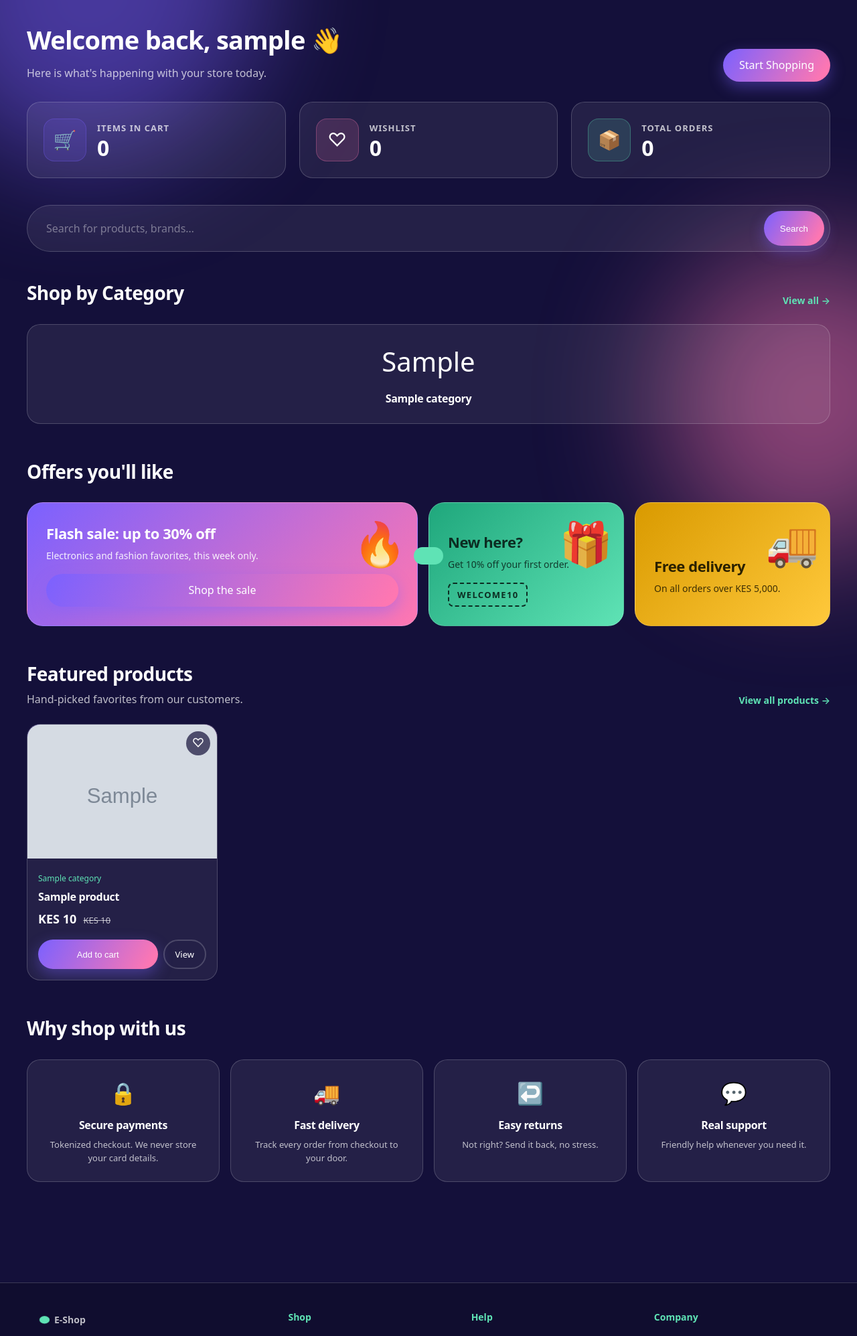
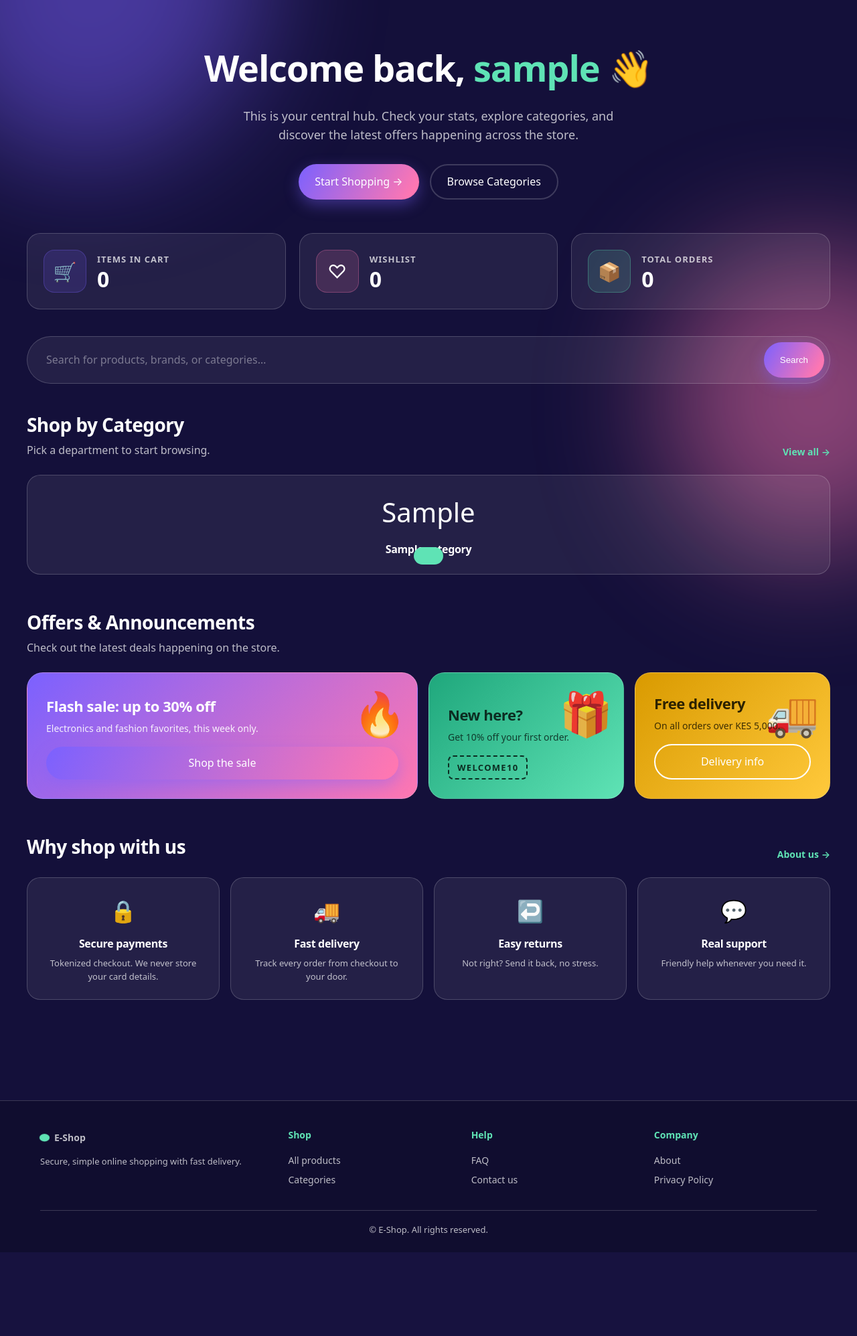
Before and after one commit to Trapcoder003/OnlineStore, a Django app: page / in a window 1280 px wide. Shown: the part 69-2064 px from the top of the page at 67% size. After the commit the page ends 1939 px from the top, so only its background shows below. Run offline with Django 5.2, Linux system fonts and the light colour scheme; a user stored in the database is signed in; tables that the repository leaves empty hold one stand-in row (values such as "Sample post"); grey boxes marked "Sample" are stand-in pictures.

Commit message:
redesigned dashboard

```diff
--- a/shopApp/templates/pages/home.html
+++ b/shopApp/templates/pages/home.html
@@ -13,7 +13,7 @@
   <input type="checkbox" id="nav-toggle" aria-label="Toggle menu">
   <div class="wrap">
     <a class="brand" href="{% url 'home' %}"><i></i>E-Shop</a>
-    <label class="burger" for="nav-toggle"><span></span><span></span><span></span></label>
+    <label class="burger" for="nav-toggle"><span></span><span></span></label>
     <nav class="links">
       <a href="{% url 'shop' %}">Shop</a>
       <a href="#categories">Categories</a>
@@ -31,27 +31,33 @@
 
 <main class="wrap page">
 
-  <!-- Dashboard Header -->
-  <section class="dash-head">
+  <!-- Dashboard Hero Header -->
+  <section class="dash-head" style="margin-top: 30px; margin-bottom: 50px; justify-content: center; text-align: center;">
     <div>
-      <h1>Welcome back{% if user.is_authenticated %}, {{ user.username }}{% endif %} 👋</h1>
-      <p>Here is what's happening with your store today.</p>
-    </div>
-    <div class="dash-actions">
-      <a class="btn" href="{% url 'shop' %}">Start Shopping</a>
+      <h1 style="font-size: clamp(36px, 5vw, 54px); margin-bottom: 16px;">
+        Welcome back{% if user.is_authenticated %}, <span style="color: var(--mint);">{{ user.username }}</span>{% endif %} 👋
+      </h1>
+      <p style="font-size: 18px; max-width: 600px; margin: 0 auto 30px; color: var(--soft);">
+        This is your central hub. Check your stats, explore categories, and discover the latest offers happening across the store.
+      </p>
+      <div class="cta" style="display: flex; gap: 16px; justify-content: center; flex-wrap: wrap;">
+        <a class="btn" href="{% url 'shop' %}">Start Shopping →</a>
+        <a class="btn ghost" href="#categories">Browse Categories</a>
+      </div>
     </div>
   </section>
 
   <!-- Stats Row (Horizontal) -->
   <section class="stats-grid">
-
     <!-- Cart Stats -->
-    <div class="stat-card stat-cart">
+    <div class="stat-card stat-cart" style="position: relative;">
       <div class="stat-icon">🛒</div>
       <div class="stat-info">
         <span class="stat-label">Items in Cart</span>
         <span class="stat-value">{{ cart_count|default:"0" }}</span>
       </div>
+      <!-- Invisible link to make the whole card clickable -->
+      <a href="{% url 'cart' %}" style="position:absolute; inset:0; z-index:10;" aria-label="Go to cart"></a>
     </div>
 
     <!-- Wishlist Stats -->
@@ -71,103 +77,69 @@
         <span class="stat-value">0</span>
       </div>
     </div>
-
   </section>
 
-  <!-- Search & Trending -->
+  <!-- Search Section -->
   <section id="search" class="search-section">
     <form class="searchbox" action="{% url 'search' %}" method="get">
-      <input type="search" name="q" placeholder="Search for products, brands…" aria-label="Search">
+      <input type="search" name="q" placeholder="Search for products, brands, or categories…" aria-label="Search" required>
       <button class="btn" type="submit">Search</button>
     </form>
   </section>
 
-  <!-- Categories -->
+  <!-- Categories Section -->
   <section id="categories" class="dash-section">
     <div class="sec-head">
-      <div><h2>Shop by Category</h2></div>
+      <div><h2>Shop by Category</h2><p>Pick a department to start browsing.</p></div>
       <a class="link" href="{% url 'shop' %}">View all →</a>
     </div>
     <div class="cats">
       {% for c in categories %}
         <a class="cat" href="{% url 'category' c.slug %}">
-          <span class="e">{{ c.emoji }}</span>
+          <span class="e">{{ c.emoji|default:"🛍️" }}</span>
           <h3>{{ c.name }}</h3>
         </a>
       {% empty %}
-        <p style="color:var(--soft)">No categories added yet.</p>
+        <p style="color:var(--soft); grid-column: 1/-1; text-align: center;">No categories added yet.</p>
       {% endfor %}
     </div>
   </section>
 
-  <!-- Promotions -->
+  <!-- Promotions Section -->
   <section class="dash-section">
-    <div class="sec-head"><div><h2>Offers you'll like</h2></div></div>
+    <div class="sec-head">
+      <div><h2>Offers & Announcements</h2><p>Check out the latest deals happening on the store.</p></div>
+    </div>
     <div class="promos">
-      <article class="promo p1"><span class="big">🔥</span><h3>Flash sale: up to 30% off</h3><p>Electronics and fashion favorites, this week only.</p><a class="btn" href="{% url 'shop' %}">Shop the sale</a></article>
-      <article class="promo p2"><span class="big">🎁</span><h3>New here?</h3><p>Get 10% off your first order.</p><span class="code">WELCOME10</span></article>
-      <article class="promo p3"><span class="big">🚚</span><h3>Free delivery</h3><p>On all orders over KES 5,000.</p></article>
+      <article class="promo p1">
+        <span class="big">🔥</span>
+        <h3>Flash sale: up to 30% off</h3>
+        <p>Electronics and fashion favorites, this week only.</p>
+        <a class="btn" href="{% url 'shop' %}">Shop the sale</a>
+      </article>
+
+      <article class="promo p2">
+        <span class="big">🎁</span>
+        <h3>New here?</h3>
+        <p>Get 10% off your first order.</p>
+        <span class="code">WELCOME10</span>
+      </article>
+
+      <article class="promo p3">
+        <span class="big">🚚</span>
+        <h3>Free delivery</h3>
+        <p>On all orders over KES 5,000.</p>
+        <a class="btn" href="{% url 'shipping' %}" style="background:transparent; border:2px solid currentColor; box-shadow:none;">Delivery info</a>
+      </article>
     </div>
   </section>
 
-  <!-- Featured products -->
+  <!-- Trust Section -->
   <section class="dash-section">
     <div class="sec-head">
-      <div><h2>Featured products</h2><p>Hand-picked favorites from our customers.</p></div>
-      <a class="link" href="{% url 'shop' %}">View all products →</a>
+      <div><h2>Why shop with us</h2></div>
+      <a class="link" href="{% url 'about' %}">About us →</a>
     </div>
-
-    <div class="grid">
-      {% for p in featured %}
-      <article class="card">
-        <div class="thumb" style="--c1:#7b61ff;--c2:#ff77b1">
-          {% if p.image %}
-            <img src="{{ p.image.url }}" alt="{{ p.name }}" style="width:100%;height:100%;object-fit:cover">
-          {% else %}
-            <span>🛍️</span>
-          {% endif %}
-
-          {% if p.stock < 5 and p.stock > 0 %}
-            <em class="badge low">Only {{ p.stock }} left</em>
-          {% endif %}
-
-          <input class="heart-in" type="checkbox" id="w{{ p.id }}">
-          <label class="heart" for="w{{ p.id }}" aria-label="Add {{ p.name }} to wishlist"></label>
-        </div>
-
-        <div class="info">
-          <small>{{ p.category.name }}</small>
-          <h3>{{ p.name }}</h3>
-          <div class="price">
-            <strong>KES {{ p.price|floatformat:0 }}</strong>
-            {% if p.old_price %}<s>KES {{ p.old_price|floatformat:0 }}</s>{% endif %}
-          </div>
-          <div class="actions">
-            {% if p.stock > 0 %}
-              <form class="add-form" method="post" action="{% url 'cart_add' p.id %}" data-name="{{ p.name }}">
-                {% csrf_token %}
-                <input type="hidden" name="qty" value="1">
-                <input type="hidden" name="next" value="{{ request.path }}">
-                <button class="btn" type="submit">Add to cart</button>
-              </form>
-            {% else %}
-              <button class="btn ghost" type="button" disabled>Out of stock</button>
-            {% endif %}
-            <a class="btn ghost" href="{% url 'product' p.slug %}">View</a>
-          </div>
-        </div>
-      </article>
-      {% empty %}
-        <p style="grid-column:1/-1;text-align:center;color:var(--soft);padding:30px 0">
-          No featured products yet — mark some in the admin.
-        </p>
-      {% endfor %}
-    </div>
-  </section>
-
-  <!-- Trust -->
-  <section class="dash-section">
-    <div class="sec-head"><div><h2>Why shop with us</h2></div></div>
     <div class="trust">
       <div class="t"><span>🔒</span><h3>Secure payments</h3><p>Tokenized checkout. We never store your card details.</p></div>
       <div class="t"><span>🚚</span><h3>Fast delivery</h3><p>Track every order from checkout to your door.</p></div>
@@ -192,68 +164,5 @@
 
 <div class="toast" id="toast" role="status"></div>
 
-<script>
-(function () {
-  'use strict';
-
-  function getCookie(name) {
-    const m = document.cookie.match('(^|;)\\s*' + name + '\\s*=\\s*([^;]+)');
-    return m ? decodeURIComponent(m.pop()) : '';
-  }
-
-  function csrfToken() {
-    const el = document.querySelector('input[name=csrfmiddlewaretoken]');
-    return (el && el.value) || getCookie('csrftoken') || '';
-  }
-
-  document.addEventListener('submit', async (e) => {
-    const form = e.target;
-    if (!form.classList || !form.classList.contains('add-form')) return;
-    e.preventDefault();
-
-    const btn = form.querySelector('button[type=submit]');
-    if (!btn || btn.disabled) return;
-
-    const original = btn.textContent;
-    btn.disabled = true;
-    btn.textContent = 'Adding…';
-
-    try {
-      const res = await fetch(form.action, {
-        method: 'POST',
-        headers: {
-          'X-CSRFToken': csrfToken(),
-          'X-Requested-With': 'XMLHttpRequest'
-        },
-        body: new FormData(form)
-      });
-      if (!res.ok) throw new Error('HTTP ' + res.status);
-
-      const json = await res.json();
-
-      document.querySelectorAll('[data-cart-count]').forEach(el => {
-        el.textContent = json.cart_count;
-        el.classList.remove('bump'); void el.offsetWidth; el.classList.add('bump');
-      });
-
-      let t = document.getElementById('toast');
-      t.textContent = (form.dataset.name || 'Item') + ' added to cart';
-      t.classList.add('show');
-      setTimeout(() => t.classList.remove('show'), 2200);
-
-      btn.textContent = '✓ Added';
-      setTimeout(() => {
-        btn.textContent = original;
-        btn.disabled = false;
-      }, 1100);
-
-    } catch (err) {
-      console.error('Add to cart failed:', err);
-      form.submit();
-    }
-  });
-})();
-</script>
-
 </body>
 </html>
```
